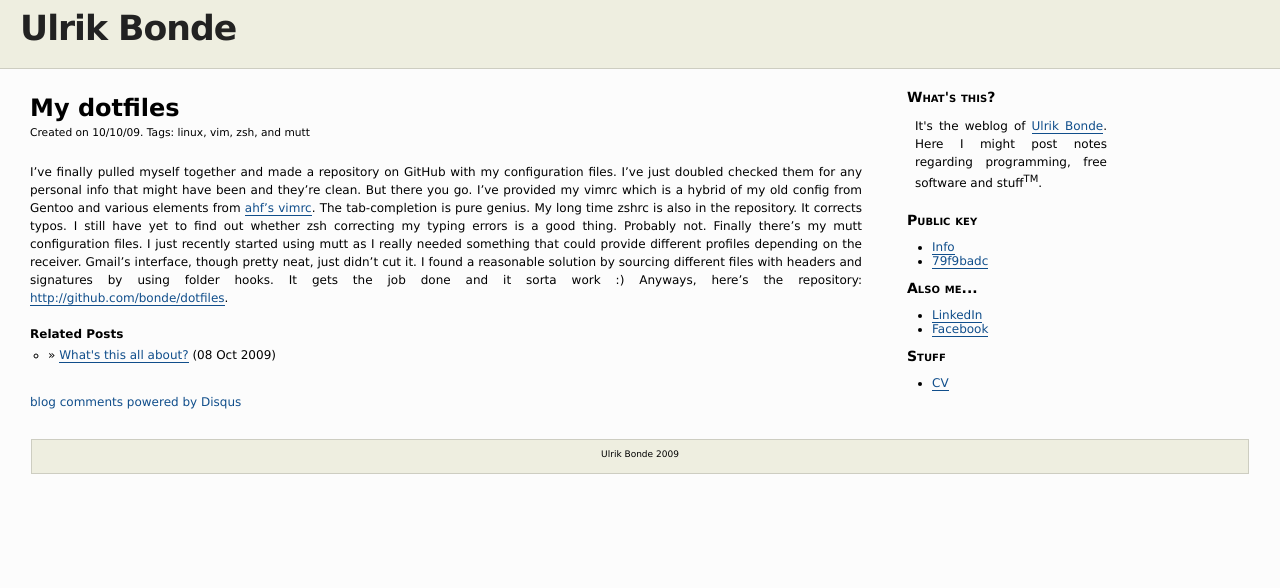
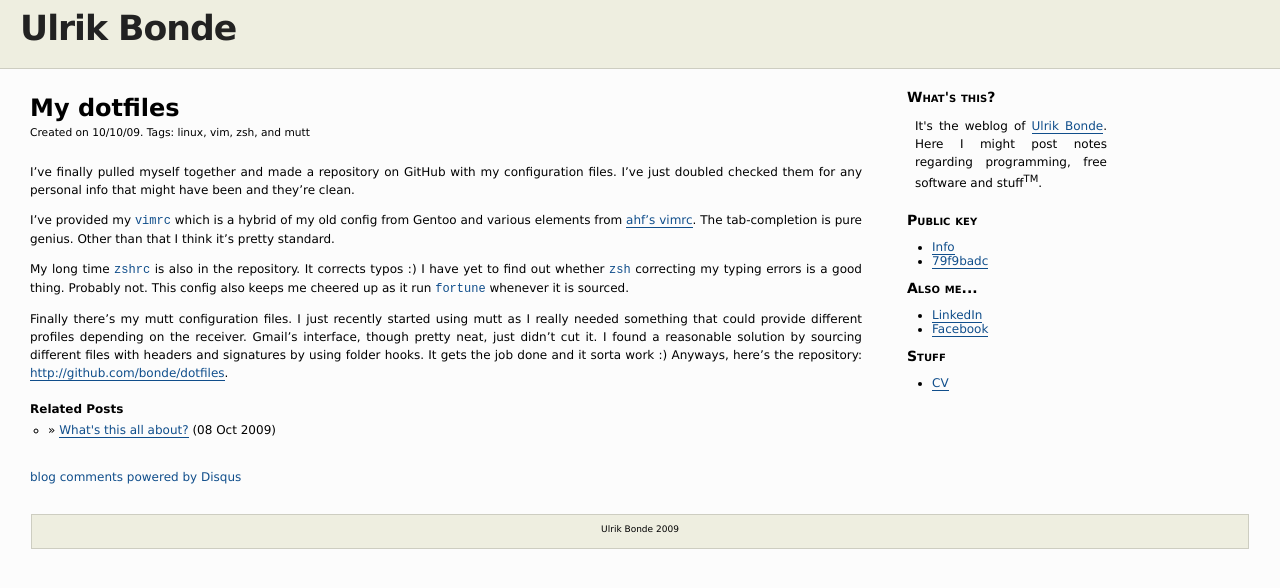
Before and after one commit to bonde/bonde.github.com, a Jekyll site: the page built from _posts/2009-10-10-my-dotfiles.md, in a window 1280 px wide. Shown: the top 588 px of the page. Built offline with Jekyll 4.4.1, drawn with Linux system fonts in a browser that asks for light colours; Markdown is read by kramdown in place of the engine named in the settings; comment, search, counter and statistics services are not loaded.

Commit message:
Minor adjustments to posts

```diff
--- a/_posts/2009-10-10-my-dotfiles.md
+++ b/_posts/2009-10-10-my-dotfiles.md
@@ -6,17 +6,23 @@ tags: [linux, vim, zsh, mutt]
 ---
 
 I've finally pulled myself together and made a repository on GitHub with my
-configuration files. I've just doubled checked them for any personal info that
-might have been and they're clean. But there you go. I've provided my vimrc
-which is a hybrid of my old config from Gentoo and various elements from
-[ahf's vimrc](http://github.com/ahf/ahf-vim). The tab-completion is pure genius. My
-long time zshrc is also in the repository. It corrects typos.  I still have yet
-to find out whether zsh correcting my typing errors is a good thing. Probably
-not. Finally there's my mutt configuration files.  I just recently started using
-mutt as I really needed something that could provide different profiles
-depending on the receiver. Gmail's interface, though pretty neat, just didn't
-cut it. I found a reasonable solution by sourcing different files with headers
-and signatures by using folder hooks. It gets the job done and it sorta work :)
+configuration files.  I've just doubled checked them for any personal info that
+might have been and they're clean.
+
+I've provided my `vimrc` which is a hybrid of my old config from Gentoo and
+various elements from [ahf's vimrc](http://github.com/ahf/ahf-vim).  The
+tab-completion is pure genius. Other than that I think it's pretty standard.
+
+My long time `zshrc` is also in the repository.  It corrects typos :)  I have
+yet to find out whether `zsh` correcting my typing errors is a good thing.
+Probably not. This config also keeps me cheered up as it run `fortune` whenever
+it is sourced.
+
+Finally there's my mutt configuration files.  I just recently started using mutt
+as I really needed something that could provide different profiles depending on
+the receiver.  Gmail's interface, though pretty neat, just didn't cut it. I
+found a reasonable solution by sourcing different files with headers and
+signatures by using folder hooks.  It gets the job done and it sorta work :)
 Anyways, here's the repository:
 [http://github.com/bonde/dotfiles](http://github.com/bonde/dotfiles).
 
```
Also changed, not shown: _posts/2009-10-8-whats-this-all-about.md (+4 -4 lines).
